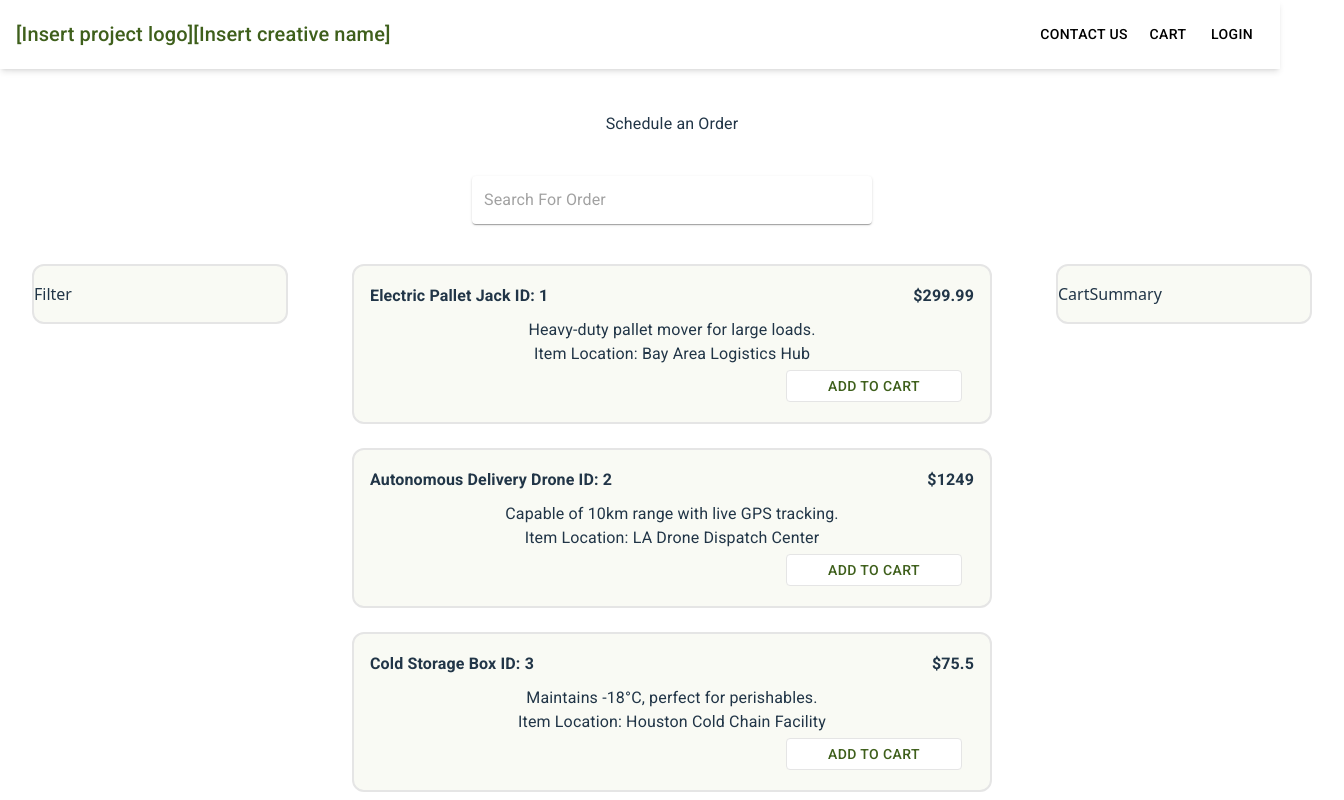
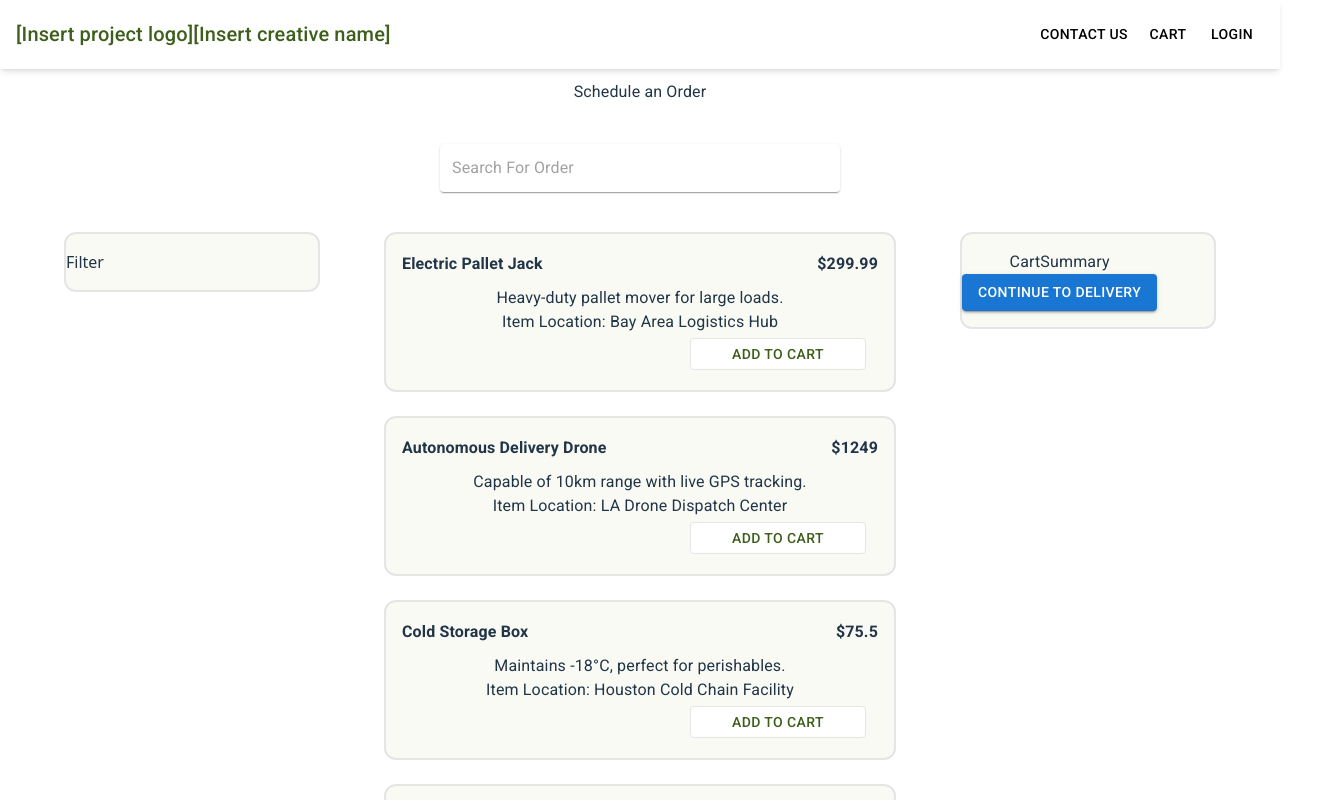
Before and after one commit to shujiejune/Circuit-frontend, a React (Vite) app: page / in a window 1280 px wide. Both pictures are taken after a click on the button "SCHEDULE DELIVERY". Shown: the top 800 px of the page, 1344 px wide, since content can reach past the window. Built offline with nearby package versions, Linux system fonts and the light colour scheme; some icons are missing.

Commit message:
fix: update underlying css

```diff
--- a/src/App.css
+++ b/src/App.css
@@ -1,8 +1,10 @@
 #root {
   /* max-width: 1280px; */
   margin: 0 auto;
-  padding: 2rem;
+  /* padding: 2rem; */
   text-align: center;
+  padding: 0;
+  max-width: 100%;
 }
 
 .logo {
--- a/src/App.tsx
+++ b/src/App.tsx
@@ -12,7 +12,7 @@ function App() {
   // const [count, setCount] = useState(0);
 
   return (
-    <>
+    <div className="w-screen">
       <div className="pb-10">
         <NavBar />
       </div>
@@ -26,7 +26,7 @@ function App() {
       <div>
         <DevelopmentTestBtns></DevelopmentTestBtns>
       </div>
-    </>
+    </div>
   );
 }
 
--- /dev/null
+++ b/src/components/Buttons/BackToSchedulingBtn.tsx
@@ -0,0 +1,17 @@
+import { useNavigate } from 'react-router-dom';
+import { Button } from '@mui/material';
+
+export default function BackToSchedulingBtn() {
+  const navigate = useNavigate();
+
+  return (
+    <Button
+      variant="contained"
+      onClick={() => {
+        navigate('/scheduledelivery');
+      }}
+    >
+      Back to Scheduling
+    </Button>
+  );
+}
--- /dev/null
+++ b/src/components/Buttons/ContinueToRoutingBtn.tsx
@@ -0,0 +1,17 @@
+import { useNavigate } from 'react-router-dom';
+import { Button } from '@mui/material';
+
+export default function ContinueToRoutingBtn() {
+  const navigate = useNavigate();
+
+  return (
+    <Button
+      variant="contained"
+      onClick={() => {
+        navigate('/deliveryrouting');
+      }}
+    >
+      Continue to Delivery
+    </Button>
+  );
+}
--- a/src/components/Cart/CartSummary.tsx
+++ b/src/components/Cart/CartSummary.tsx
@@ -1,9 +1,18 @@
-import { Box } from '@mui/material';
+import { Box, Typography } from '@mui/material';
+
+import ContinueToRoutingBtn from '../Buttons/ContinueToRoutingBtn';
 
 export default function CartSummary() {
   return (
     <Box className="bg-[#f9faf4] border-2 border-[#e5e5e5] rounded-xl py-4 mb-4 flex justify-between items-start">
-      CartSummary
+      <Box className="flex flex-col">
+        <Box className="justify-start">
+          <Typography>CartSummary</Typography>
+        </Box>
+        <Box>
+          <ContinueToRoutingBtn />
+        </Box>
+      </Box>
     </Box>
   );
 }
--- a/src/components/Map/MapComponent.tsx
+++ b/src/components/Map/MapComponent.tsx
@@ -41,6 +41,8 @@ export default function MapComponent({
             gestureHandling="greedy"
             disableDefaultUI={false}
             // mapId={}
+            streetViewControl={false}
+            mapTypeControl={false}
             fullscreenControl={false}
           >
             <Directions
--- a/src/components/Map/MapWrapper.tsx
+++ b/src/components/Map/MapWrapper.tsx
@@ -2,7 +2,7 @@ import { useState } from 'react';
 
 import DeliveryAddressInput from './DeliveryAddressInput';
 import MapComponent from './MapComponent';
-import BackToHomeBtn from '../Buttons/BackToHomeBtn';
+import BackToSchedulingBtn from '../Buttons/BackToSchedulingBtn';
 
 export default function MapWrapper() {
   const [origin, setOrigin] = useState('');
@@ -15,7 +15,7 @@ export default function MapWrapper() {
 
   return (
     <div>
-      <BackToHomeBtn />
+      <BackToSchedulingBtn />
       <DeliveryAddressInput
         origin={origin}
         destination={destination}
--- a/src/components/Schedule/AvailableOrders.tsx
+++ b/src/components/Schedule/AvailableOrders.tsx
@@ -26,7 +26,7 @@ export default function AvailableOrders({
               <Typography
                 variant="subtitle1"
                 fontWeight={600}
-              >{`${item.name}   ID: ${item.product_id}`}</Typography>
+              >{`${item.name} `}</Typography>
               <Typography
                 variant="subtitle1"
                 fontWeight={600}
--- a/src/index.css
+++ b/src/index.css
@@ -28,6 +28,7 @@ body {
   margin: 0;
   display: flex;
   place-items: center;
+  /* display: block; */
   min-width: 320px;
   min-height: 100vh;
 }
--- a/src/pages/ScheduleDeliveryPage.tsx
+++ b/src/pages/ScheduleDeliveryPage.tsx
@@ -252,7 +252,7 @@ export default function ScheduleDeliveryPage() {
   );
 
   return (
-    <div className="w-screen">
+    <div className="w-full">
       <div className="flex flex-col">
         <div>
           <Typography>Schedule an Order</Typography>
@@ -260,14 +260,14 @@ export default function ScheduleDeliveryPage() {
         <div className="mx-auto my-10">
           <OrderSearchBar></OrderSearchBar>
         </div>
-        <div className="flex justify-between">
-          <div className="w-2/10">
+        <div className="flex justify-evenly">
+          <div className="w-1/5">
             <FilterProducts></FilterProducts>
           </div>
-          <div className="w-5/10">
+          <div className="w-2/5">
             <AvailableOrders orders={paginatedData} />
           </div>
-          <div className="w-2/10">
+          <div className="w-1/5">
             <CartSummary></CartSummary>
           </div>
         </div>
```
